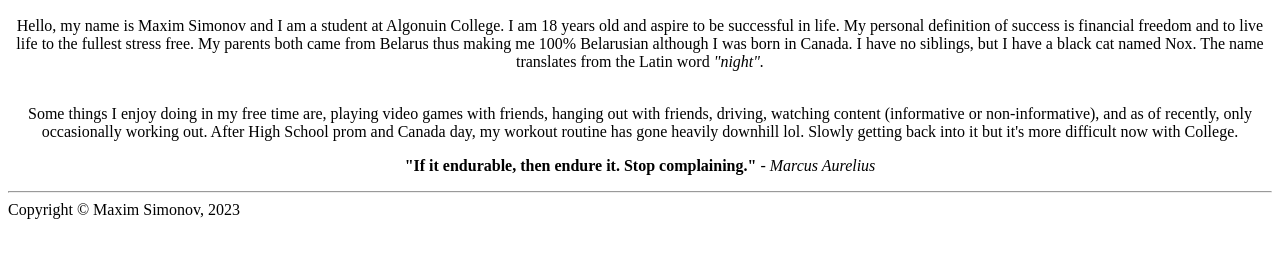
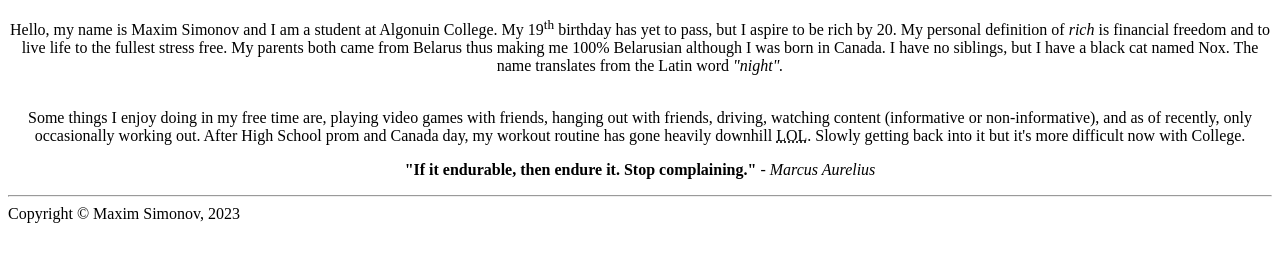
Before and after one commit to MaxSim63/Simo0174.github.io, a plain HTML site: page html-assignment/index.html in a window 1280 px wide. Shown: the part 110-372 px from the top of the page. Drawn offline with Linux system fonts and the light colour scheme.

Commit message:
html-assignment

```diff
--- a/html-assignment/index.html
+++ b/html-assignment/index.html
@@ -15,8 +15,8 @@
     <article>
         <header><h2>About Me</h2></header>
             <p>
-            Hello, my name is Maxim Simonov and I am a student at Algonuin College. I am 18 years old and aspire to be successful
-            in life. My personal definition of success is financial freedom and to live life to the fullest stress free.
+            Hello, my name is Maxim Simonov and I am a student at Algonuin College. My 19<sup>th</sup> birthday has yet to pass, but I aspire to be rich by 20.
+            My personal definition of <em>rich</em> is financial freedom and to live life to the fullest stress free.
             My parents both came from Belarus thus making me 100% Belarusian although I was born in Canada. I have no siblings, but
             I have a black cat named Nox. The name translates from the Latin word <em>"night".</em>
             </p>
@@ -26,7 +26,7 @@
             <p2>
             Some things I enjoy doing in my free time are, playing video games with friends, hanging out with friends, driving,
             watching content (informative or non-informative), and as of recently, only occasionally working out. After High School prom
-            and Canada day, my workout routine has gone heavily downhill lol. Slowly getting back into it but it's more difficult now
+            and Canada day, my workout routine has gone heavily downhill <abbr title=Laugh Out Loud>LOL</abbr>. Slowly getting back into it but it's more difficult now
             with College.
             </p2>
 
```
